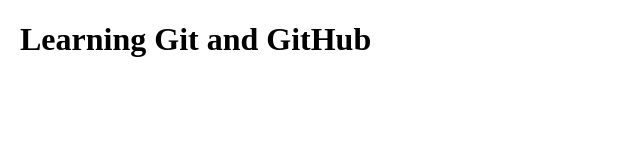
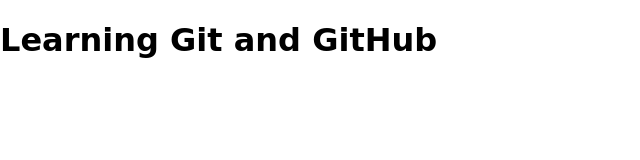
Before and after one commit to tusharkashyap98/learning-git, a plain HTML site: page index.html in a window 1280 px wide. Shown: the whole page, without its empty margins (0-640 px from the left). Drawn offline with Linux system fonts and the light colour scheme.

```diff
--- a/style.css
+++ b/style.css
@@ -3,5 +3,6 @@
 }
 
 body{
-    margin: 20px;
+    margin: 0;
+    font-family: cursive;
 }
```
